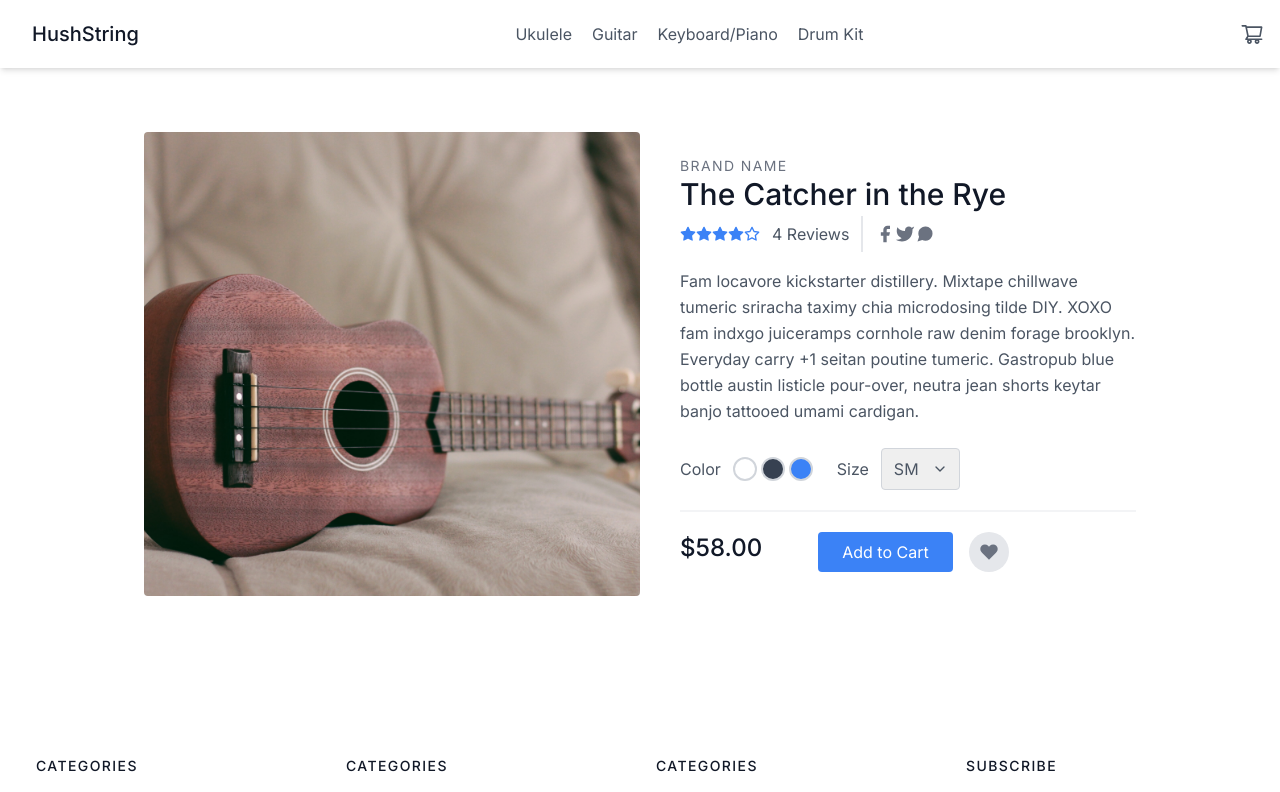
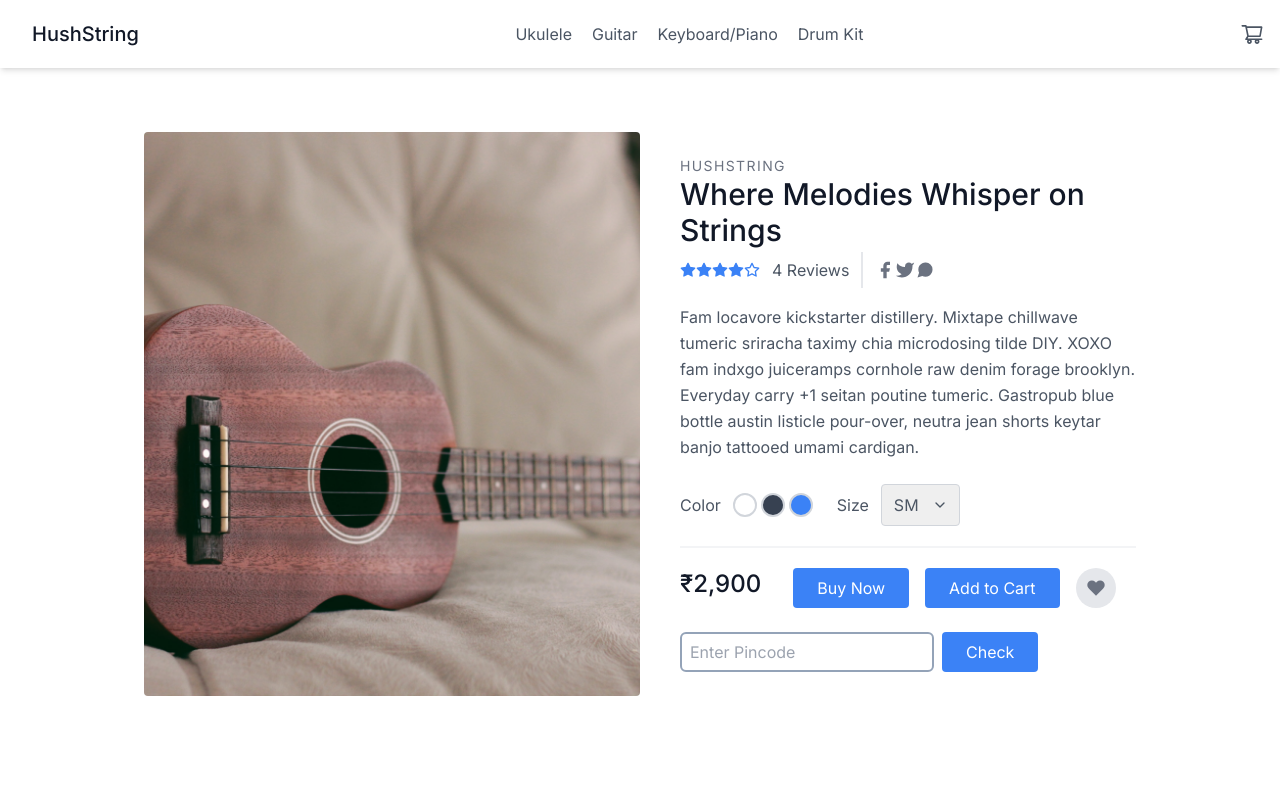
Before and after one commit to me-harshil/Hush-String, a Next.js app: page /product/1 in a window 1280 px wide. Shown: the top 792 px of the page. Built offline with nearby package versions, Linux system fonts and the light colour scheme.

Commit message:
Create cart functions. Cart context

```diff
--- a/package.json
+++ b/package.json
@@ -10,7 +10,7 @@
   },
   "dependencies": {
     "@vercel/analytics": "^1.1.1",
-    "next": "13.5.5",
+    "next": "^14.0.1",
     "react": "^18",
     "react-dom": "^18",
     "react-icons": "^4.11.0"
--- a/src/app/(webstiepages)/product/[slug]/page.js
+++ b/src/app/(webstiepages)/product/[slug]/page.js
@@ -1,8 +1,31 @@
-import React from "react";
+"use client";
+import React, { useState, useContext } from "react";
 import Image from "next/image";
+import { CartContext } from "@/app/Context/cart-provider";
 
 const ProductInfo = ({ params }) => {
+  const { addToCart } = useContext(CartContext);
+
   const slug = params.slug;
+
+  const [pincode, setPincode] = useState("");
+  const [delivery, setDelivery] = useState(null);
+
+  const checkDelivery = async () => {
+    let pins = await fetch("http://localhost:3000/api/pincode");
+    let pinsJson = await pins.json();
+
+    if (pinsJson.includes(parseInt(pincode))) {
+      setDelivery(true);
+    } else {
+      setDelivery(false);
+    }
+  };
+
+  const onChange = (e) => {
+    setPincode(e.target.value);
+  };
+
   return (
     <>
       <section className="text-gray-600 body-font overflow-hidden">
@@ -18,10 +41,10 @@ const ProductInfo = ({ params }) => {
             />
             <div className="lg:w-1/2 w-full lg:pl-10 lg:py-6 mt-6 lg:mt-0">
               <h2 className="text-sm title-font text-gray-500 tracking-widest">
-                BRAND NAME
+                HUSHSTRING
               </h2>
               <h1 className="text-gray-900 text-3xl title-font font-medium mb-1">
-                The Catcher in the Rye
+                Where Melodies Whisper on Strings
               </h1>
               <div className="flex mb-4">
                 <span className="flex items-center">
@@ -163,9 +186,25 @@ const ProductInfo = ({ params }) => {
               </div>
               <div className="flex">
                 <span className="title-font font-medium text-2xl text-gray-900">
-                  $58.00
+                  ₹2,900
                 </span>
-                <button className="flex ml-14 text-white bg-blue-500 border-0 py-2 px-6 focus:outline-none hover:bg-blue-600 rounded">
+                <button className="flex ml-8 text-white bg-blue-500 border-0 py-2 px-2 md:px-6 focus:outline-none hover:bg-blue-600 rounded">
+                  Buy Now
+                </button>
+                {/* addToCart(itemCode, quantity, price, size, varient, name)  */}
+                <button
+                  onClick={() => {
+                    addToCart(
+                      slug,
+                      1,
+                      2900,
+                      "concert",
+                      "brown",
+                      "concert ukulele"
+                    );
+                  }}
+                  className="flex ml-4 text-white bg-blue-500 border-0 py-2 px-2 md:px-6 focus:outline-none hover:bg-blue-600 rounded"
+                >
                   Add to Cart
                 </button>
                 <button className="rounded-full w-10 h-10 bg-gray-200 p-0 border-0 inline-flex items-center justify-center text-gray-500 ml-4">
@@ -181,6 +220,35 @@ const ProductInfo = ({ params }) => {
                   </svg>
                 </button>
               </div>
+              <div className="pincode flex space-x-2 mt-6">
+                <input
+                  type="text"
+                  name="pincode"
+                  id="pincode"
+                  className="px-2 border-2 border-slate-400 rounded-md"
+                  onChange={onChange}
+                  value={pincode}
+                  placeholder="Enter Pincode"
+                />
+                <button
+                  onClick={checkDelivery}
+                  className="text-white bg-blue-500 border-0 py-2 px-6 focus:outline-none hover:bg-blue-600 rounded"
+                >
+                  Check
+                </button>
+              </div>
+
+              {delivery !== null && delivery && (
+                <div className="text-green-700 text-sm mt-3">
+                  Yay! Delivery available in your area.
+                </div>
+              )}
+
+              {delivery !== null && !delivery && (
+                <div className="text-red-700 text-sm mt-3">
+                  Sorry! Delivery not available in your area.
+                </div>
+              )}
             </div>
           </div>
         </div>
--- /dev/null
+++ b/src/app/Context/cart-provider.js
@@ -0,0 +1,75 @@
+"use client";
+import { createContext, useState } from "react";
+
+export const CartContext = createContext();
+
+export default function CartProvider({ children }) {
+  const [cart, setCart] = useState({});
+  const [subTotal, setSubTotal] = useState(0);
+
+  const checkLocalStoreageOnReloadOrRevisit = () => {
+    try {
+      if (localStorage.getItem("cart")) {
+        setCart(JSON.parse(localStorage.getItem("cart")));
+      }
+    } catch (error) {
+      console.error(error);
+      localStorage.clear();
+    }
+  };
+
+  const saveCart = (cart) => {
+    localStorage.setItem("cart", JSON.stringify(cart));
+    let total = 0;
+    Object.keys(cart).map((itemCode) => {
+      total += cart[itemCode].quantity * cart[itemCode].price;
+    });
+    setSubTotal(total);
+  };
+
+  const addToCart = (itemCode, quantity, price, size, varient, name) => {
+    let newCart = cart;
+    if (itemCode in newCart) {
+      newCart[itemCode].quantity += quantity;
+    } else {
+      newCart[itemCode] = { quantity, price, size, varient, name };
+    }
+    setCart(newCart);
+    saveCart(newCart);
+  };
+
+  const clearCart = () => {
+    setCart({});
+    saveCart({});
+  };
+
+  const removeFromCart = (itemCode) => {
+    let newCart = cart;
+
+    if (itemCode in newCart) {
+      newCart[itemCode].quantity -= 1;
+    }
+    if (newCart[itemCode].quantity === 0) {
+      delete newCart[itemCode];
+    }
+    setCart(newCart);
+    saveCart(newCart);
+  };
+
+  return (
+    <CartContext.Provider
+      value={{
+        removeFromCart,
+        clearCart,
+        addToCart,
+        saveCart,
+        cart,
+        checkLocalStoreageOnReloadOrRevisit,
+        subTotal,
+        setSubTotal,
+      }}
+    >
+      {children}
+    </CartContext.Provider>
+  );
+}
--- /dev/null
+++ b/src/app/api/pincode/route.js
@@ -0,0 +1,5 @@
+import { NextResponse } from "next/server";
+
+export async function GET(request) {
+  return Response.json([380013, 380063]);
+}
--- a/src/app/layout.js
+++ b/src/app/layout.js
@@ -3,6 +3,7 @@ import { Inter } from "next/font/google";
 import "./globals.css";
 import Navbar from "@/components/Navbar";
 import Footer from "@/components/Footer";
+import CartProvider from "./Context/cart-provider";
 
 const inter = Inter({ subsets: ["latin"] });
 
@@ -15,9 +16,11 @@ export default function RootLayout({ children }) {
   return (
     <html lang="en">
       <body className={inter.className}>
-        <Navbar />
-        {children}
-        <Footer />
+        <CartProvider>
+          <Navbar />
+          {children}
+          <Footer />
+        </CartProvider>
 
         <Analytics />
       </body>
--- a/src/app/page.js
+++ b/src/app/page.js
@@ -1,6 +1,4 @@
 import Index from "@/components/Index";
-
-import Image from "next/image";
 
 export default function Home() {
   return (
--- a/src/components/Navbar.js
+++ b/src/components/Navbar.js
@@ -1,13 +1,29 @@
 "use client";
-import React, { useRef } from "react";
+import React, { useRef, useContext, useEffect } from "react";
 import Link from "next/link";
 import { AiOutlineShoppingCart } from "react-icons/ai";
 import { GrFormClose } from "react-icons/gr";
 import { HiOutlinePlusCircle, HiOutlineMinusCircle } from "react-icons/hi";
 import { BsFillBagCheckFill } from "react-icons/bs";
+import { CartContext } from "@/app/Context/cart-provider";
 
 const Navbar = () => {
+  const {
+    removeFromCart,
+    clearCart,
+    addToCart,
+    saveCart,
+    cart,
+    checkLocalStoreageOnReloadOrRevisit,
+    subTotal,
+    setSubTotal,
+  } = useContext(CartContext);
   const ref = useRef();
+
+  useEffect(() => {
+    checkLocalStoreageOnReloadOrRevisit();
+    // eslint-disable-next-line
+  }, []);
 
   const toggleCart = () => {
     if (ref.current.classList.contains("translate-x-full")) {
@@ -61,47 +77,55 @@ const Navbar = () => {
               <GrFormClose />
             </span>
             <ol className="list-decimal font-semibold">
-              <li>
-                <div className="item flex my-5">
-                  <div className="w-2/3 font-semibold">Ukulele - play easy</div>
-                  <div className="w-1/3 flex items-center justify-center font-semibold text-lg">
-                    <HiOutlineMinusCircle className="cursor-pointer text-blue-500" />
-                    <span className="mx-2">1</span>
-                    <HiOutlinePlusCircle className="cursor-pointer text-blue-500" />
-                  </div>
+              {Object.keys(cart).length === 0 && (
+                <div className="text-blue-500 my-4">
+                  Your cart is empty. Add items to cart.
                 </div>
-              </li>
-              <li>
-                <div className="item flex my-5">
-                  <div className="w-2/3 font-semibold">Ukulele - play easy</div>
-                  <div className="w-1/3 flex items-center justify-center font-semibold">
-                    1
-                  </div>
-                </div>
-              </li>
-              <li>
-                <div className="item flex my-5">
-                  <div className="w-2/3 font-semibold">Ukulele - play easy</div>
-                  <div className="w-1/3 flex items-center justify-center font-semibold">
-                    1
-                  </div>
-                </div>
-              </li>
-              <li>
-                <div className="item flex my-5">
-                  <div className="w-2/3 font-semibold">Ukulele - play easy</div>
-                  <div className="w-1/3 flex items-center justify-center font-semibold">
-                    1
-                  </div>
-                </div>
-              </li>
+              )}
+              {Object.keys(cart).map((item) => {
+                return (
+                  <li key={item}>
+                    <div className="item flex my-5">
+                      <div className="w-2/3 font-semibold">
+                        {cart[item].name}
+                      </div>
+                      <div className="w-1/3 flex items-center justify-center font-semibold text-lg">
+                        <HiOutlineMinusCircle
+                          className="cursor-pointer text-blue-500"
+                          onClick={() => {
+                            removeFromCart(item);
+                          }}
+                        />
+                        <span className="mx-2">{cart[item].quantity}</span>
+                        <HiOutlinePlusCircle
+                          className="cursor-pointer text-blue-500"
+                          onClick={() => {
+                            addToCart(
+                              item,
+                              1,
+                              item.price,
+                              item.size,
+                              item.varient,
+                              item.name
+                            );
+                          }}
+                        />
+                      </div>
+                    </div>
+                  </li>
+                );
+              })}
             </ol>
-            <div className="flex">
+            <div className="flex -mt-12">
+              {/* minus margin for reduce space between button and text(0 cart text)*/}
               <button className="flex mr-2 mt-16 text-white bg-blue-500 border-0 py-2 px-2 focus:outline-none hover:bg-blue-600 rounded text-sm">
                 <BsFillBagCheckFill className="m-1" />
                 Checkout
               </button>
-              <button className="flex mr-2 mt-16 text-white bg-blue-500 border-0 py-2 px-2 focus:outline-none hover:bg-blue-600 rounded text-sm">
+              <button
+                onClick={clearCart}
+                className="flex mr-2 mt-16 text-white bg-blue-500 border-0 py-2 px-2 focus:outline-none hover:bg-blue-600 rounded text-sm"
+              >
                 Clear Cart
               </button>
             </div>
```
Also changed, not shown: 1 other file (tests, documents, lock files or other folders).
